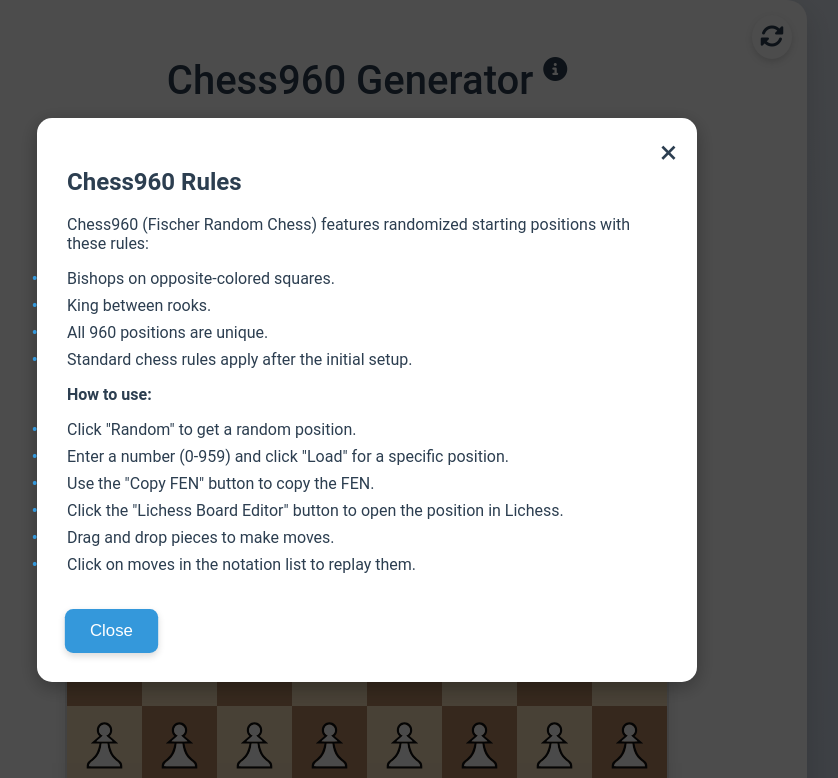
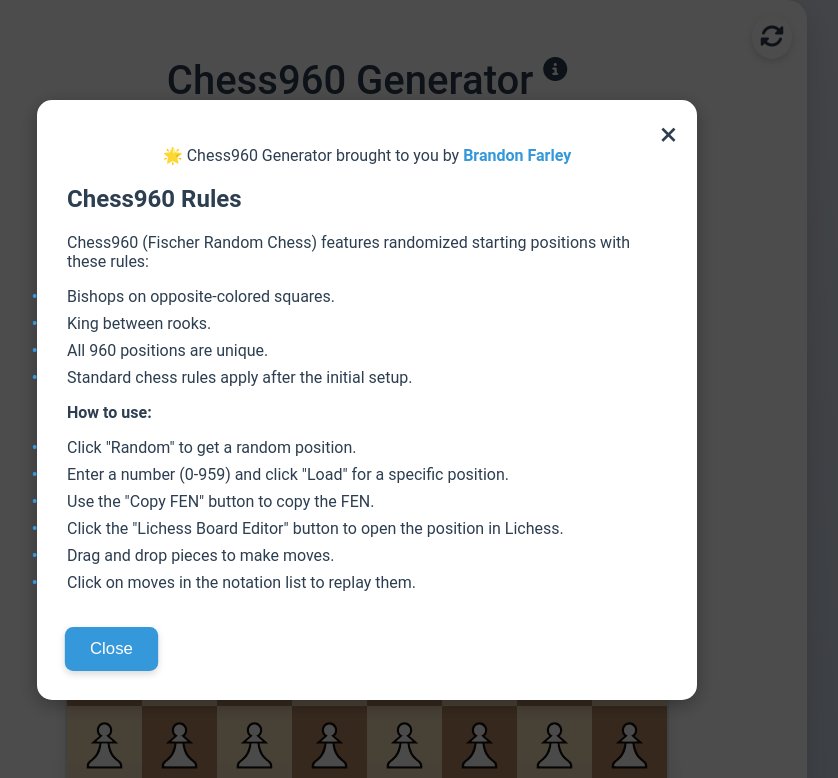
Before and after one commit to Farley-GPT/Chess960-Generator, a plain HTML site: page index.html in a window 1280 px wide. Both pictures are taken after a click on the icon 828 px from the left and 68 px from the top of the page. Shown: the top 778 px of the page, without its empty margins (273-1111 px from the left). Drawn offline with Linux system fonts and the light colour scheme.

Commit message:
Update index.html

```diff
--- a/index.html
+++ b/index.html
@@ -620,6 +620,7 @@
         <div id="helpModal" class="modal">
             <div class="modal-content">
                 <span class="modal-close" onclick="hideHelp(); playSound('clickSound')">×</span>
+                <p style="text-align: center; margin-bottom: 20px;">🌟 Chess960 Generator brought to you by <a href="https://x.com/TheRealFarley" target="_blank" style="color: var(--secondary-color); text-decoration: none; font-weight: bold;">Brandon Farley</a></p>
                 <h2>Chess960 Rules</h2>
                 <p>Chess960 (Fischer Random Chess) features randomized starting positions with these rules:</p>
                 <ul>
```
